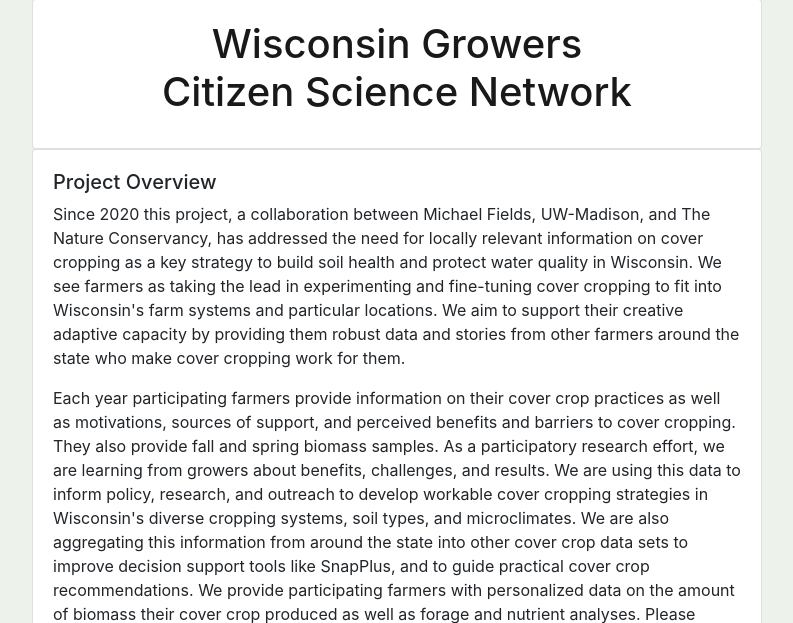
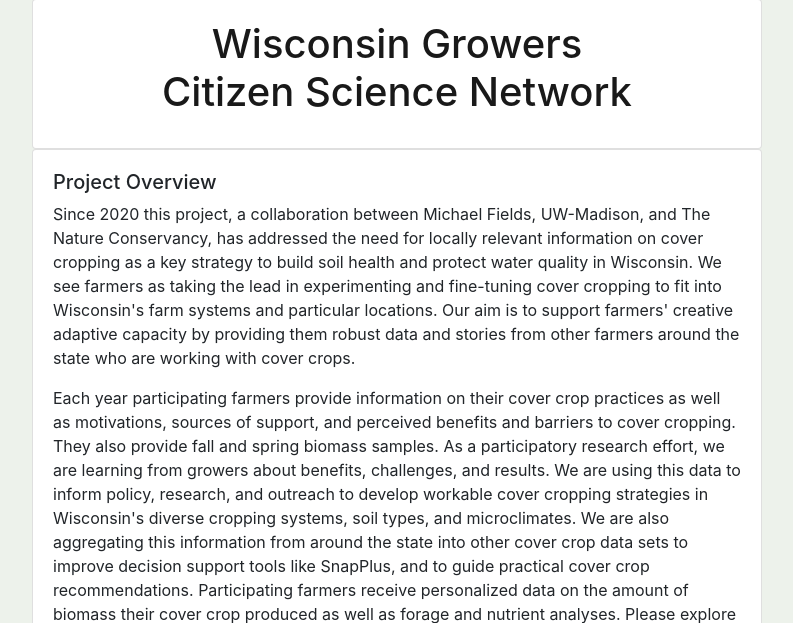
Before and after one commit to Dave-Evans/exploring_soils, a Django app: page /wisc_cc_about in a window 1280 px wide. Shown: the part 297-920 px from the top of the page, without its empty margins (243-1036 px from the left). Run offline with Django 3.2, Linux system fonts and the light colour scheme; some libraries are stand-ins or nearby versions; some web fonts are replaced.

Commit message:
updated two sentences in about wording

```diff
--- a/wisccc/templates/wisccc/wisc_cc_about.html
+++ b/wisccc/templates/wisccc/wisc_cc_about.html
@@ -26,8 +26,8 @@
                         We see farmers as taking the lead in experimenting and
                         fine-tuning cover cropping to fit into Wisconsin's farm systems and
                         particular locations.
-                        We aim to support their creative adaptive capacity by providing them robust
-                        data and stories from other farmers around the state who make cover cropping work for them.
+                        Our aim is to support farmers' creative adaptive capacity by providing them robust data and
+                        stories from other farmers around the state who are working with cover crops.
                     </p>
                     <p>
                         Each year participating farmers provide information on their cover crop practices as well as
@@ -40,8 +40,8 @@
                         We are also aggregating this information from around the state into other cover crop data sets
                         to improve decision support tools like SnapPlus, and to guide
                         practical cover crop recommendations.
-                        We provide participating farmers with personalized data on the
-                        amount of biomass their cover crop produced as well as forage and nutrient analyses.
+                        Participating farmers receive personalized data on the amount of biomass their cover crop
+                        produced as well as forage and nutrient analyses.
                         Please explore our <a href="{% url 'wisc_cc_graph' %}">citizen science dashboard</a>.
                     </p>
 
```
